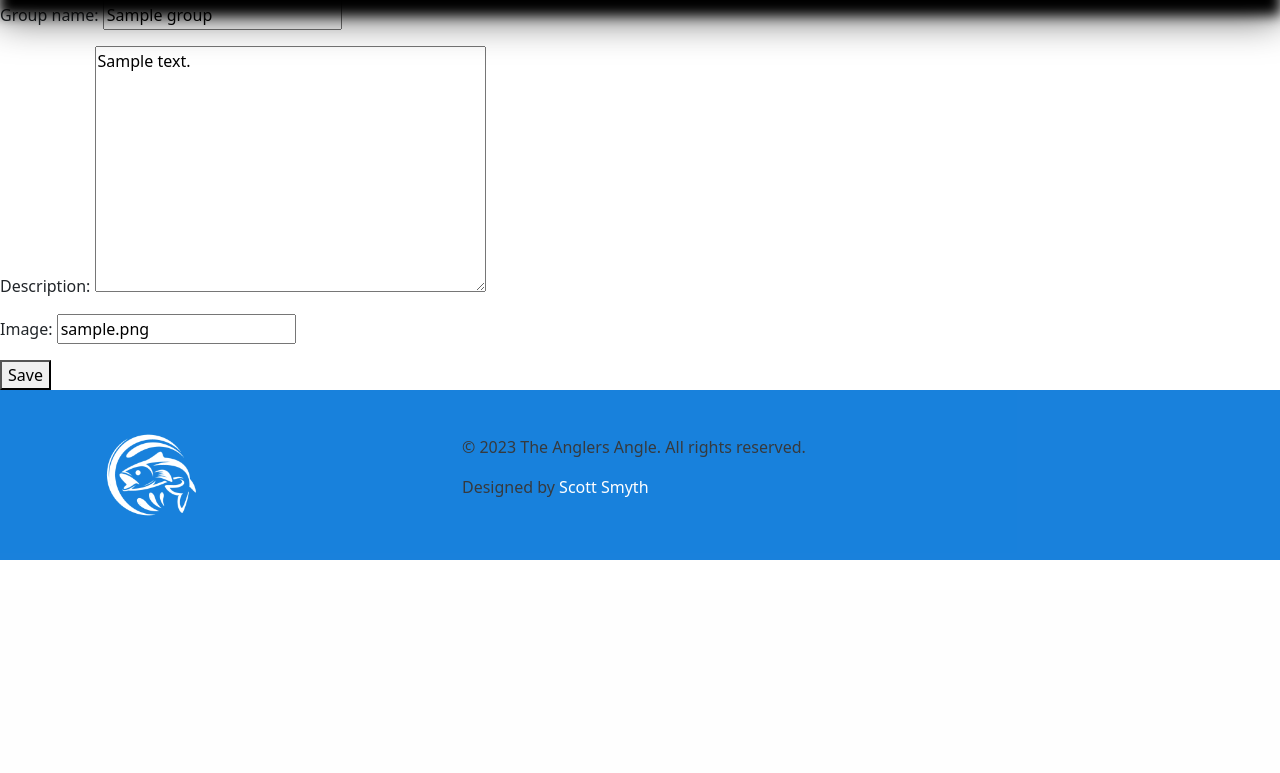
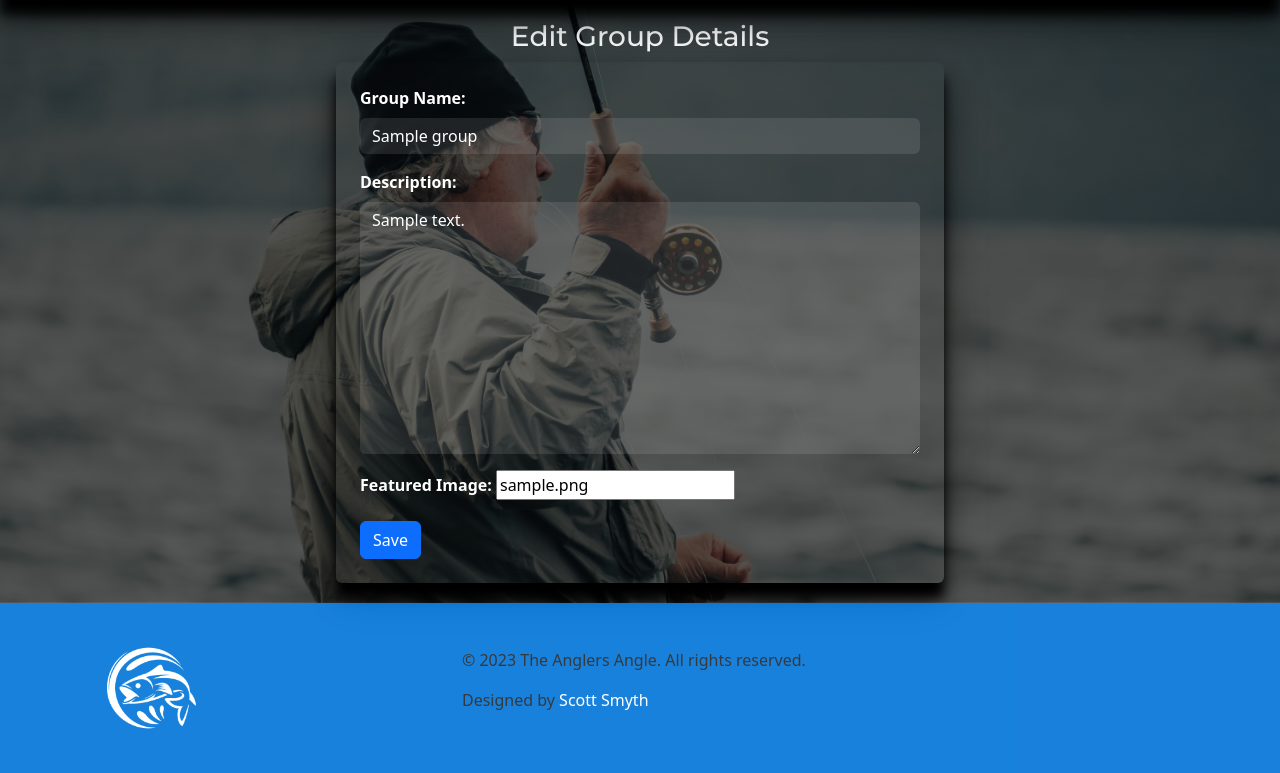
Before and after one commit to scottsmyth56/The_Anglers_Angle, a Django app: page /edit-group/1 in a window 1280 px wide. Shown: the part 210-983 px from the top of the page. Before the commit the page ends 770 px from the top, so only its background shows below. Run offline with Django 3.2, Linux system fonts and the light colour scheme; a user stored in the database is signed in; tables that the repository leaves empty hold one stand-in row (values such as "Sample post"); parts of the project's set-up code (start-up, migrations or seed data) failed here and were passed over; some libraries are stand-ins or nearby versions.

Commit message:
Update Styling for Edit/Remove group pages

```diff
--- a/templates/Groups/edit_group.html
+++ b/templates/Groups/edit_group.html
@@ -1,10 +1,27 @@
 {% extends 'base.html' %}
-
+{% load widget_tweaks %}
 {% block content %}
-
-<form method="POST" enctype="multipart/form-data">
-    {% csrf_token %}
-    {{ form.as_p }}
-    <button type="submit">Save</button>
-</form>
-{% endblock content%}
+<div class="container-fluid post-body">
+    <div class="row justify-content-center">
+        <h3 class="text-center action-header">Edit Group Details</h3>
+        <div class="col-lg-6">
+            <form method="POST" enctype="multipart/form-data" class="p-4 form-outer rounded">
+                {% csrf_token %}
+                <div class="mb-3">
+                    <label for="{{ form.group_name.id_for_label }}" class="form-label">Group Name:</label>
+                    {% render_field form.group_name class="form-input form-control" %}
+                </div>
+                <div class="mb-3">
+                    <label for="{{ form.description.id_for_label }}" class="form-label">Description:</label>
+                    {% render_field form.description class="form-control form-input" %}
+                </div>
+                <div class="mb-3">
+                    <label for="{{ form.featuredImage.id_for_label }}" class="form-label">Featured Image:</label>
+                    {% render_field form.featuredImage class="form-control-file" %}
+                </div>
+                <button type="submit" class="btn btn-primary">Save</button>
+            </form>
+        </div>
+    </div>
+</div>
+{% endblock content %}
--- a/templates/Groups/groupIndex.html
+++ b/templates/Groups/groupIndex.html
@@ -6,7 +6,7 @@
 {% if messages %}
 
 {% for message in messages %}
-<div class="alert alert-{{ message.tags }}">
+<div class="alert alert-{{ message.tags }} message-index">
     {{ message }}
 </div>
 {% endfor %}
--- a/templates/Groups/groups.html
+++ b/templates/Groups/groups.html
@@ -5,7 +5,7 @@
 {% if messages %}
 
 {% for message in messages %}
-<div class="alert alert-{{ message.tags }}">
+<div class="alert alert-{{ message.tags }} message-index">
     {{ message }}
 </div>
 {% endfor %}
```
Also changed, not shown: templates/Groups/delete_group.html (+13 -7 lines).
